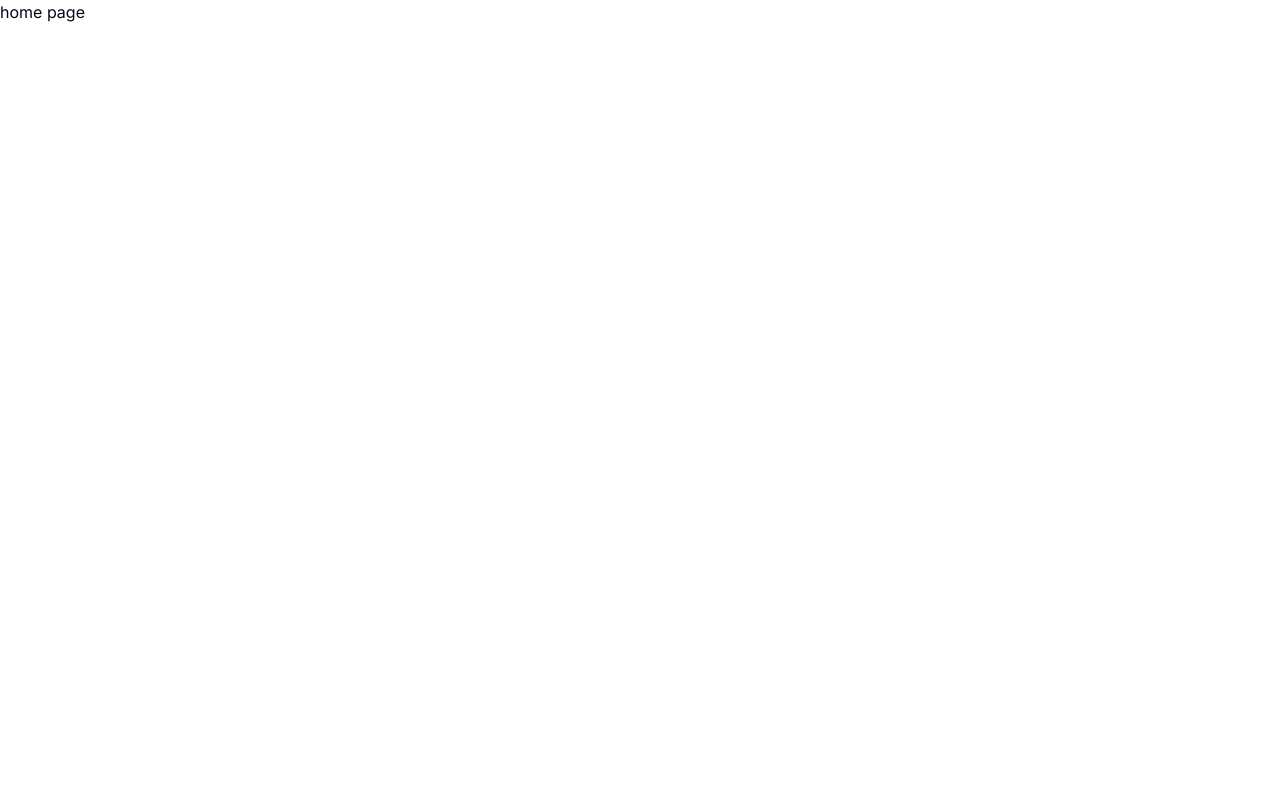
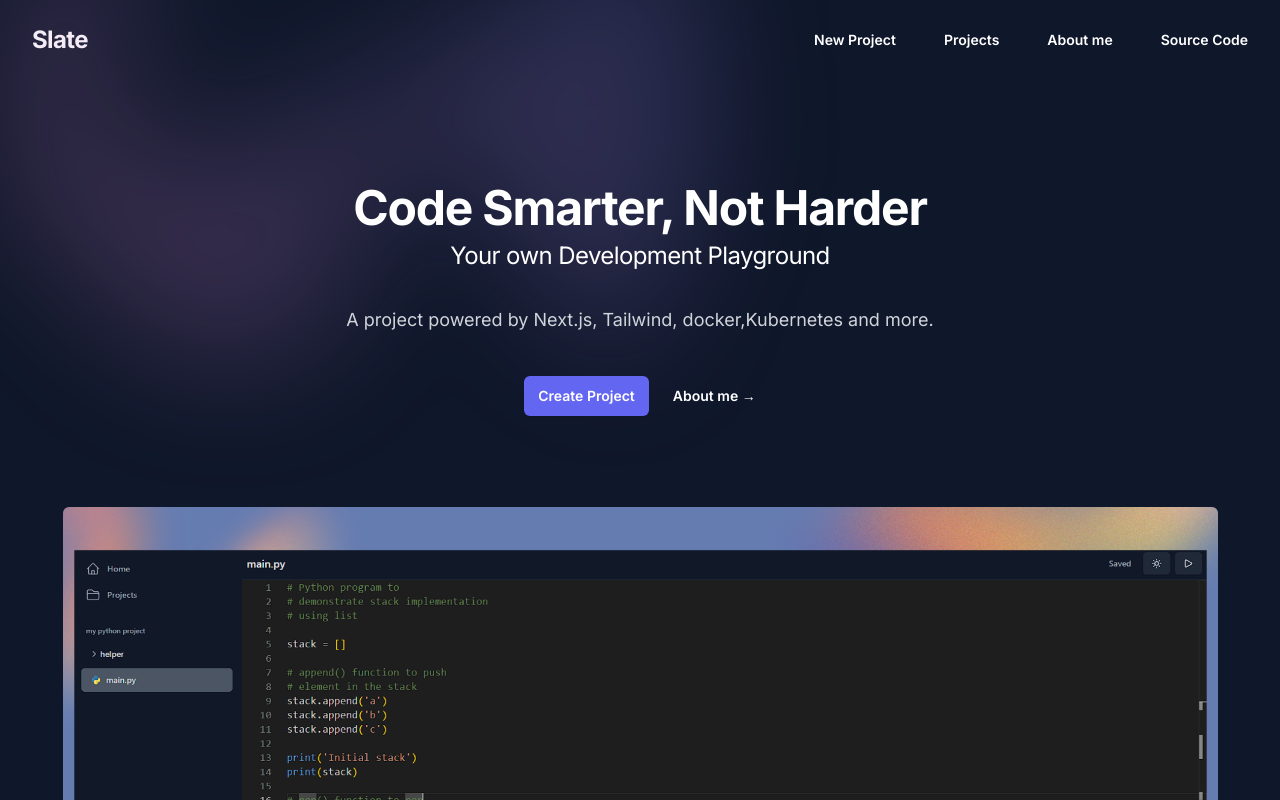
Before and after one commit to Tushar98644/OpsBox, a Next.js app: page / in a window 1280 px wide. Shown: the top 800 px of the page. Built offline with nearby package versions, Linux system fonts and the light colour scheme.

Commit message:
ui for landing page

```diff
--- a/package.json
+++ b/package.json
@@ -9,6 +9,8 @@
     "lint": "next lint"
   },
   "dependencies": {
+    "@headlessui/react": "^2.1.3",
+    "@heroicons/react": "^2.1.5",
     "@monaco-editor/react": "^4.6.0",
     "@xterm/addon-fit": "^0.10.0",
     "@xterm/xterm": "^5.5.0",
--- /dev/null
+++ b/src/app/(landing)/page.tsx
@@ -0,0 +1,72 @@
+'use client'
+import Link from "next/link";
+import Image from "next/image";
+
+// components
+import { Header } from "@/components/landing/header";
+
+const Landing = () => {
+  return (
+    <div className="bg-slate-900">
+      <Header />
+      <div className="isolate pt-2">
+        <div className="py-16 sm:pt-24 lg:pb-28">
+          <div className="flex flex-col mx-auto max-w-7xl px-6 lg:px-8">
+            <div className="mx-auto max-w-2xl text-center">
+              <h1 className="text-4xl font-bold tracking-tight text-white sm:text-5xl">
+                 Code Smarter, Not Harder
+              </h1>
+              <h1 className="py-2 text-2xl font-regular tracking-tight text-white sm:text-2xl">
+                  Your own Development Playground
+              </h1>
+              <p className="mt-6 text-lg leading-8 text-gray-300">
+                A project powered by Next.js, Tailwind, docker,Kubernetes and more.
+              </p>
+              <div className="mt-10 flex items-center justify-center gap-x-6">
+                <Link
+                  href="/projects/new"
+                  className="rounded-md bg-indigo-500 px-3.5 py-2.5 text-sm font-semibold text-white shadow-sm hover:bg-indigo-400 focus-visible:outline focus-visible:outline-2 focus-visible:outline-offset-2 focus-visible:outline-indigo-400"
+                >
+                  Create Project
+                </Link>
+                <Link
+                  target="_blank"
+                  href="https://vibe-portfolio.vercel.app/"
+                  className="text-sm font-semibold leading-6 text-white"
+                >
+                  About me <span aria-hidden="true">→</span>
+                </Link>
+              </div>
+            </div>
+
+            <div className="flex image rounded-md mt-16 sm:mt-24 w-full h-[40rem] justify-center items-center p-5">
+              <Image
+                // fill
+                width={1155}
+                height={600}
+                className="object-cover object-left rounded-md"
+                src="/product.png"
+                alt="Project"
+              />
+            </div>
+          </div>
+        </div>
+
+        <div
+          className="absolute left-50 inset-x-0 -top-40 -z-10 transform-gpu overflow-hidden blur-3xl sm:-top-80"
+          aria-hidden="true"
+        >
+          <div
+            className="relative left-[calc(50%-11rem)] aspect-[1155/678] w-[36.125rem] -translate-x-1/2 rotate-[30deg] bg-gradient-to-tr from-[#ff80b5] to-[#9089fc] opacity-20 sm:left-[calc(50%-30rem)] sm:w-[72.1875rem]"
+            style={{
+              clipPath:
+                "polygon(74.1% 44.1%, 100% 61.6%, 97.5% 26.9%, 85.5% 0.1%, 80.7% 2%, 72.5% 32.5%, 60.2% 62.4%, 52.4% 68.1%, 47.5% 58.3%, 45.2% 34.5%, 27.5% 76.7%, 0.1% 64.9%, 17.9% 100%, 27.6% 76.8%, 76.1% 97.7%, 74.1% 44.1%)",
+            }}
+          />
+        </div>
+      </div>
+    </div>
+  );
+};
+
+export default Landing;
--- a/src/app/page.tsx
+++ /dev/null
@@ -1,9 +0,0 @@
-const Home_Page = () => {
-  return (
-    <div>
-      home page
-    </div>
-   );
-}
-
-export default Home_Page;
--- /dev/null
+++ b/src/components/landing/header.tsx
@@ -0,0 +1,113 @@
+import { useState } from "react";
+import Link from "next/link";
+
+import { Dialog, DialogPanel } from "@headlessui/react";
+
+import { Bars3Icon, XMarkIcon } from "@heroicons/react/24/outline";
+
+const navigation = [
+  {
+    name: "New Project",
+    href: "/projects/new",
+  },
+  {
+    name: "Projects",
+    href: "/projects",
+  },
+  {
+    name: "About me",
+    href: "https://vibe-portfolio.vercel.app/",
+    target: "_blank",
+  },
+  {
+    name: "Source Code",
+    href: "https://github.com/Tushar98644/OpsBox",
+    target: "_blank",
+  },
+];
+
+export const Header = () => {
+  const [mobileMenuOpen, setMobileMenuOpen] = useState(false);
+
+  return (
+    <header className="">
+      <nav
+        className="flex items-center justify-between p-6 lg:px-8"
+        aria-label="Global"
+      >
+        <div className="flex lg:flex-1">
+          <Link href="/" className="-m-1.5 p-1.5">
+            <span className="sr-only">Slate</span>
+            <h1 className="text-2xl font-bold tracking-tight text-gray-50">
+              Slate
+            </h1>
+          </Link>
+        </div>
+        <div className="flex lg:hidden">
+          <button
+            type="button"
+            className="-m-2.5 inline-flex items-center justify-center rounded-md p-2.5 text-gray-400"
+            onClick={() => setMobileMenuOpen(true)}
+          >
+            <span className="sr-only">Open main menu</span>
+            <Bars3Icon className="h-6 w-6" aria-hidden="true" />
+          </button>
+        </div>
+        <div className="hidden lg:flex lg:gap-x-12">
+          {navigation.map((item) => (
+            <Link
+              key={item.name}
+              href={item.href}
+              target={item.target}
+              className="text-sm font-semibold leading-6 text-white"
+            >
+              {item.name}
+            </Link>
+          ))}
+        </div>
+      </nav>
+      <Dialog
+        as="div"
+        className="lg:hidden"
+        open={mobileMenuOpen}
+        onClose={setMobileMenuOpen}
+      >
+        <div className="fixed inset-0 z-50" />
+        <DialogPanel className="fixed inset-y-0 right-0 z-50 w-full overflow-y-auto bg-gray-900 px-6 py-6 sm:max-w-sm sm:ring-1 sm:ring-white/10">
+          <div className="flex items-center justify-between">
+            <Link href="/" className="-m-1.5 p-1.5">
+              <span className="sr-only">Code Editor</span>
+              <h1 className="text-2xl font-bold tracking-tight text-gray-50">
+                Code Editor
+              </h1>
+            </Link>
+            <button
+              type="button"
+              className="-m-2.5 rounded-md p-2.5 text-gray-400"
+              onClick={() => setMobileMenuOpen(false)}
+            >
+              <span className="sr-only">Close menu</span>
+              <XMarkIcon className="h-6 w-6" aria-hidden="true" />
+            </button>
+          </div>
+          <div className="mt-6 flow-root">
+            <div className="-my-6 divide-y divide-gray-500/25">
+              <div className="space-y-2 py-6">
+                {navigation.map((item) => (
+                  <Link
+                    key={item.name}
+                    href={item.href}
+                    target={item.target}
+                    className="-mx-3 block rounded-lg px-3 py-2 text-base font-semibold leading-7 text-white hover:bg-gray-800"
+                  >
+                    {item.name}
+                  </Link>
+                ))}
+              </div>
+            </div>
+          </div>
+        </DialogPanel>
+      </Dialog>
+    </header>
+  );
+};
```
Also changed, not shown: public/product.png (added), 1 other file (tests, documents, lock files or other folders).
